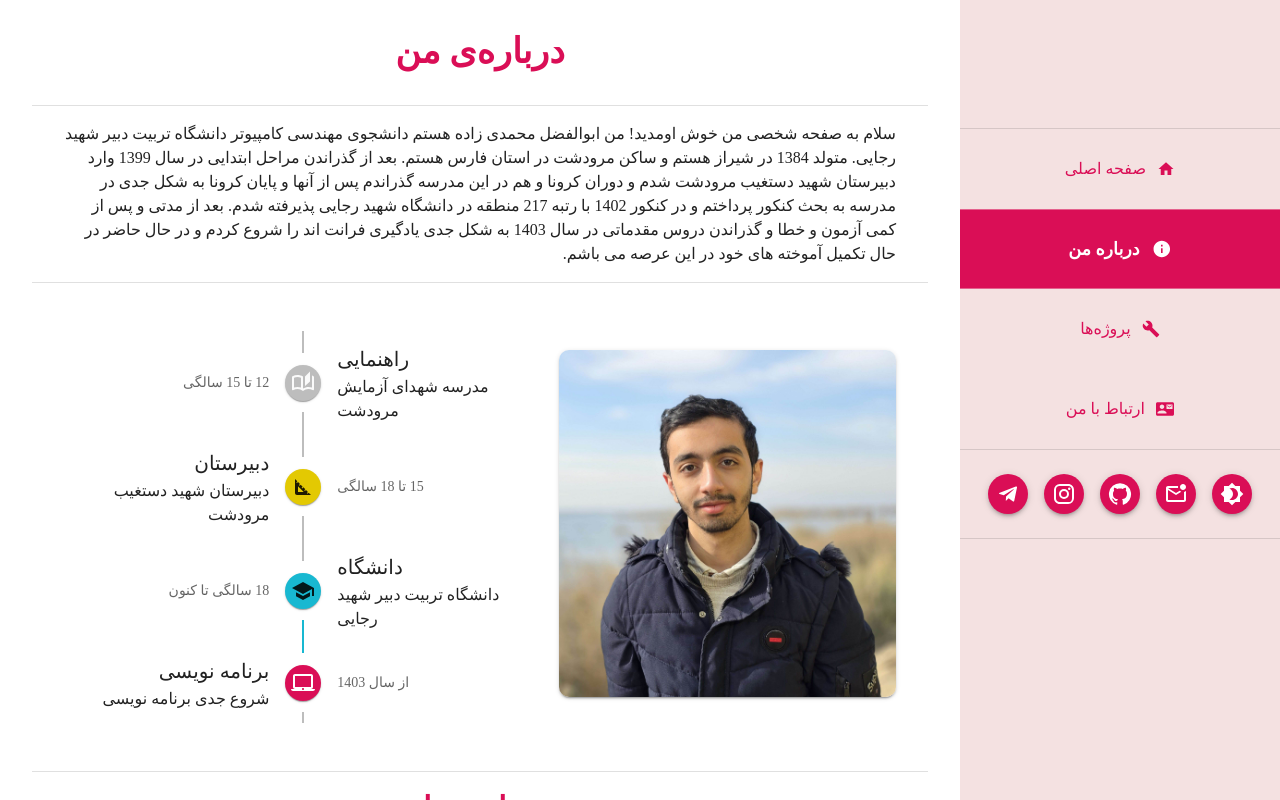
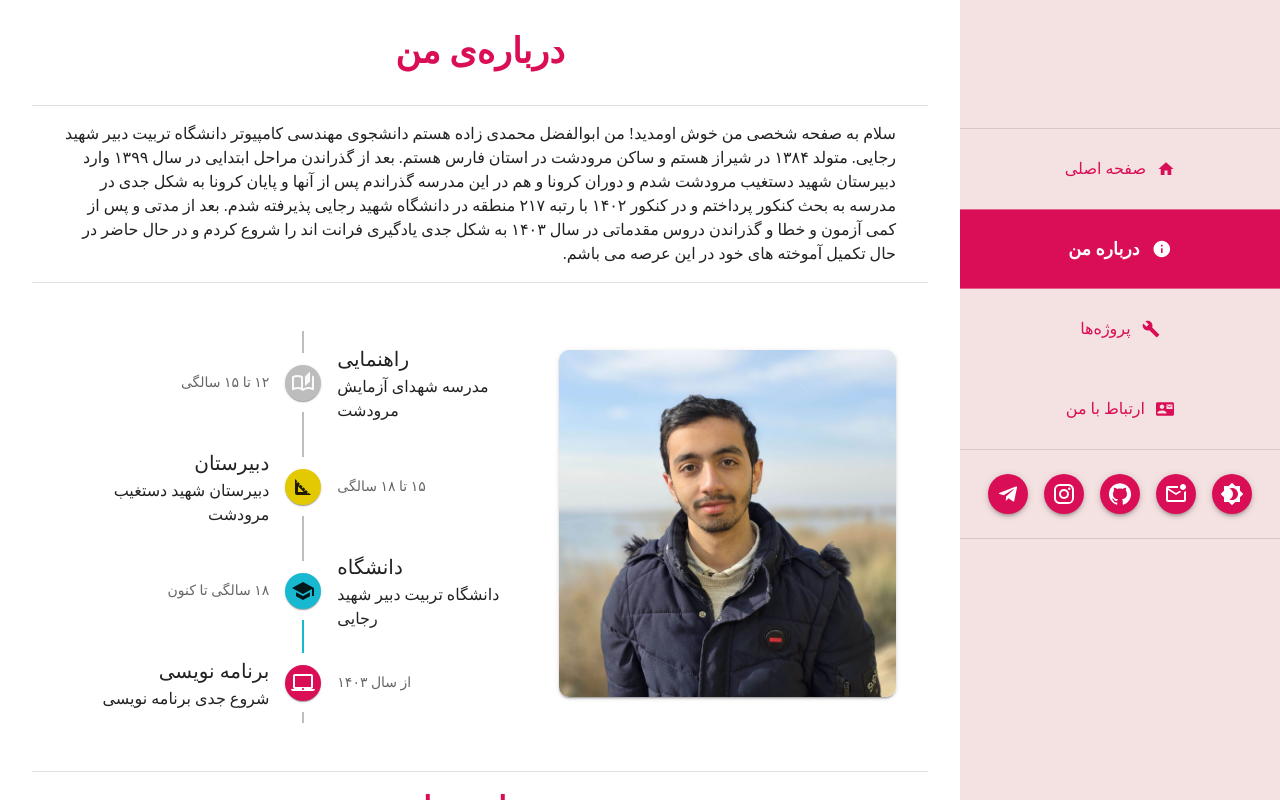
Before and after one commit to Abolfazlmhz/portfolio, a React (Create React App) app: page / in a window 1280 px wide. Both pictures are taken after a click on the tab "درباره من". Shown: the top 800 px of the page. Built offline with nearby package versions, Linux system fonts and the light colour scheme; a small style sheet from the web is missing.

Commit message:
fix: persian digits

```diff
--- a/src/pages/aboutme/AboutMe.jsx
+++ b/src/pages/aboutme/AboutMe.jsx
@@ -25,13 +25,13 @@ const AboutMe = () => {
         }}
       >
         سلام به صفحه شخصی من خوش اومدید! من ابوالفضل محمدی زاده هستم دانشجوی
-        مهندسی کامپیوتر دانشگاه تربیت دبیر شهید رجایی. متولد 1384 در شیراز هستم
+        مهندسی کامپیوتر دانشگاه تربیت دبیر شهید رجایی. متولد ۱۳۸۴ در شیراز هستم
         و ساکن مرودشت در استان فارس هستم. بعد از گذراندن مراحل ابتدایی در سال
-        1399 وارد دبیرستان شهید دستغیب مرودشت شدم و دوران کرونا و هم در این
+        ۱۳۹۹ وارد دبیرستان شهید دستغیب مرودشت شدم و دوران کرونا و هم در این
         مدرسه گذراندم پس از آنها و پایان کرونا به شکل جدی در مدرسه به بحث کنکور
-        پرداختم و در کنکور 1402 با رتبه 217 منطقه در دانشگاه شهید رجایی پذیرفته
+        پرداختم و در کنکور ۱۴۰۲ با رتبه ۲۱۷ منطقه در دانشگاه شهید رجایی پذیرفته
         شدم. بعد از مدتی و پس از کمی آزمون و خطا و گذراندن دروس مقدماتی در سال
-        1403 به شکل جدی یادگیری فرانت اند را شروع کردم و در حال حاضر در حال
+        ۱۴۰۳ به شکل جدی یادگیری فرانت اند را شروع کردم و در حال حاضر در حال
         تکمیل آموخته های خود در این عرصه می باشم.
       </Typography>
       <Divider sx={{ my: "1rem" }} />
--- a/src/pages/aboutme/MyTimeLine.jsx
+++ b/src/pages/aboutme/MyTimeLine.jsx
@@ -27,7 +27,7 @@ const MyTimeline = () => {
           color="text.secondary"
           dir="rtl"
         >
-          12 تا 15 سالگی
+          ۱۲ تا ۱۵ سالگی
         </TimelineOppositeContent>
         <TimelineSeparator>
           <TimelineConnector />
@@ -50,7 +50,7 @@ const MyTimeline = () => {
           color="text.secondary"
           dir="rtl"
         >
-          15 تا 18 سالگی
+          ۱۵ تا ۱۸ سالگی
         </TimelineOppositeContent>
         <TimelineSeparator>
           <TimelineConnector />
@@ -73,7 +73,7 @@ const MyTimeline = () => {
           color="text.secondary"
           dir="rtl"
         >
-          18 سالگی تا کنون
+          ۱۸ سالگی تا کنون
         </TimelineOppositeContent>
         <TimelineSeparator>
           <TimelineConnector />
@@ -96,7 +96,7 @@ const MyTimeline = () => {
           color="text.secondary"
           dir="rtl"
         >
-          از سال 1403
+          از سال ۱۴۰۳
         </TimelineOppositeContent>
         <TimelineSeparator>
           <TimelineConnector sx={{ bgcolor: "secondary.main" }} />
--- a/src/pages/aboutme/SkillProgress.jsx
+++ b/src/pages/aboutme/SkillProgress.jsx
@@ -24,7 +24,7 @@ const skills = [
   },
   {
     name: "React",
-    level: 60,
+    level: 50,
     color: "info",
     icon: <Code sx={{ verticalAlign: "middle" }} />,
   },
```
